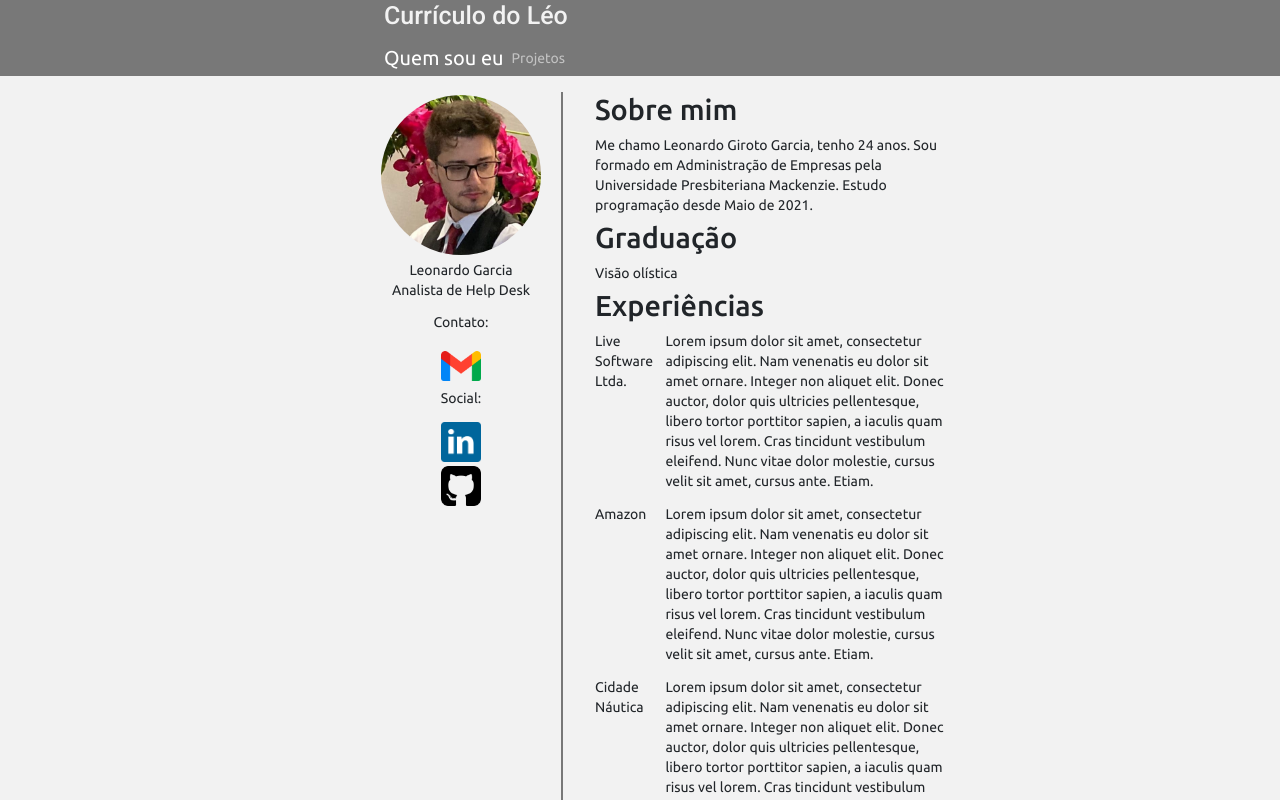
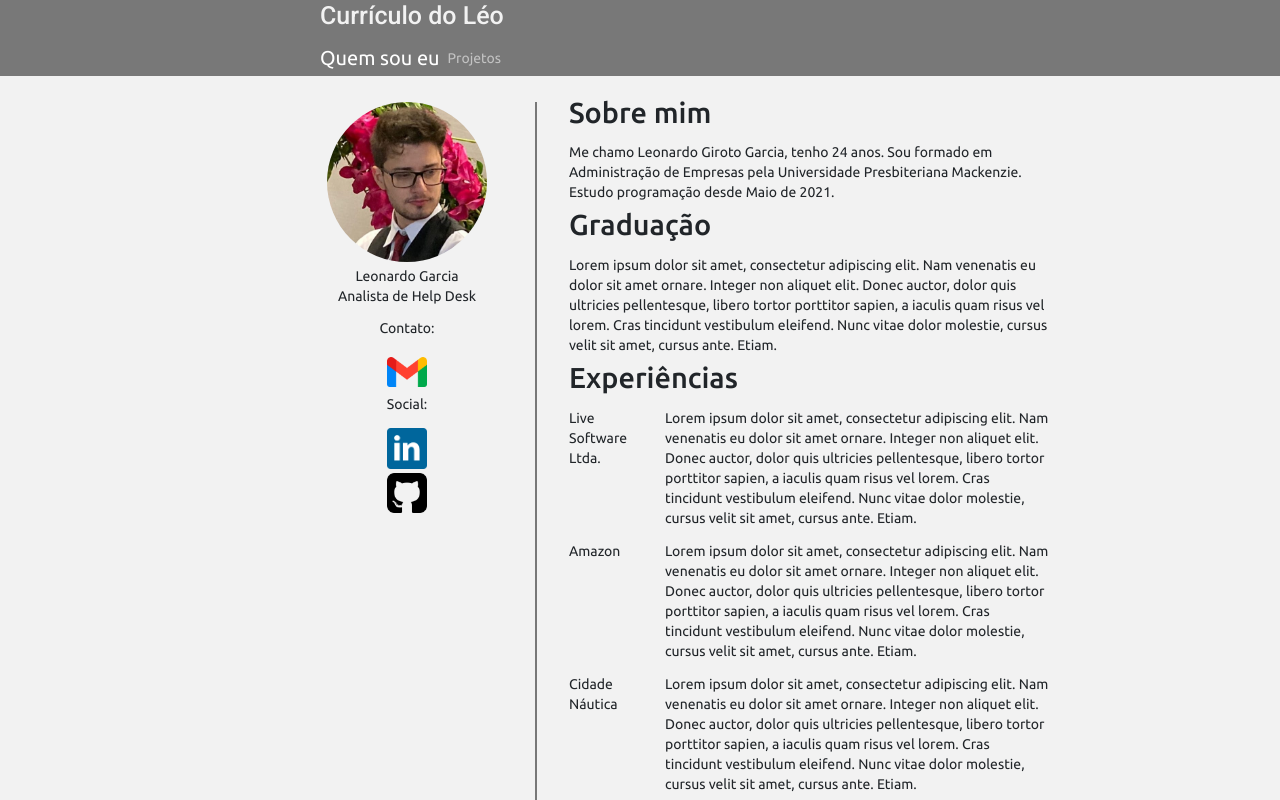
Before and after one commit to lgirotogarcia/site-curriculo, an Angular app: page / in a window 1280 px wide. Shown: the top 800 px of the page. Built offline with nearby package versions, Linux system fonts and the light colour scheme.

Commit message:
Alteração de altura nos componentes container, infos e experiencia. Alteração do padding do container no header.

```diff
--- a/src/app/core/pages/quem-sou-eu/quem-sou-eu.component.css
+++ b/src/app/core/pages/quem-sou-eu/quem-sou-eu.component.css
@@ -19,14 +19,15 @@
   display: flex;
   flex-wrap: wrap;
   align-items: center;
-  margin-top: 1rem;
   margin-bottom: 1rem;
+  padding-left: 3rem;
+  margin-top: 2%;
 }
 
 .barra{
   padding-left: 3rem;
   border-right: 2px #787878 solid;
-  padding-right: 20px;
+  padding-right: 3rem;
   height: 100%;
   display: flex;
   flex-direction: column;
@@ -34,7 +35,6 @@
 }
 
 .eu {
-  margin-top: 2%;
   border-radius: 50%;
   height: 10rem;
 }
@@ -63,13 +63,13 @@
 }
 
 .experiencias {
-  width: 30%;
-  margin-top: 1rem;
+  width: 40%;
   padding-left: 2rem;
+  margin-top: 2%;
+  margin-bottom: 1rem;
 }
 
 .sobre-mim {
-  padding-top: 2%;
   width: 100%;
 }
 
@@ -80,7 +80,7 @@
 .titulo {
   font-size: 1.8rem;
   font-weight: 500;
-  margin-bottom: 1rem;
+  margin-bottom: 1.3rem;
 }
 
 .container-org {
--- a/src/app/core/pages/quem-sou-eu/quem-sou-eu.component.html
+++ b/src/app/core/pages/quem-sou-eu/quem-sou-eu.component.html
@@ -45,7 +45,8 @@
     </div>
     <div class="graduacao">
       <p class="titulo">Graduação</p>
-      <p class="texto">Visão olística</p>
+      <!-- <p class="texto">Visão olística</p> -->
+      <p class="texto">Lorem ipsum dolor sit amet, consectetur adipiscing elit. Nam venenatis eu dolor sit amet ornare. Integer non aliquet elit. Donec auctor, dolor quis ultricies pellentesque, libero tortor porttitor sapien, a iaculis quam risus vel lorem. Cras tincidunt vestibulum eleifend. Nunc vitae dolor molestie, cursus velit sit amet, cursus ante. Etiam.</p>
     </div>
     <div class="trabalho">
       <p class="titulo">Experiências</p>
--- a/src/app/shared/components/header/header.component.css
+++ b/src/app/shared/components/header/header.component.css
@@ -8,7 +8,7 @@
   display: flex;
   flex-direction: column;
   background-color: #787878;
-  padding-left: 30%;
+  padding-left: 25%;
 }
 
 a {
```
